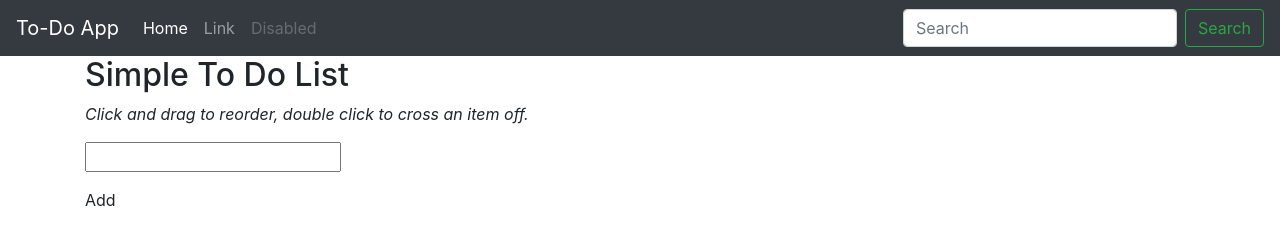
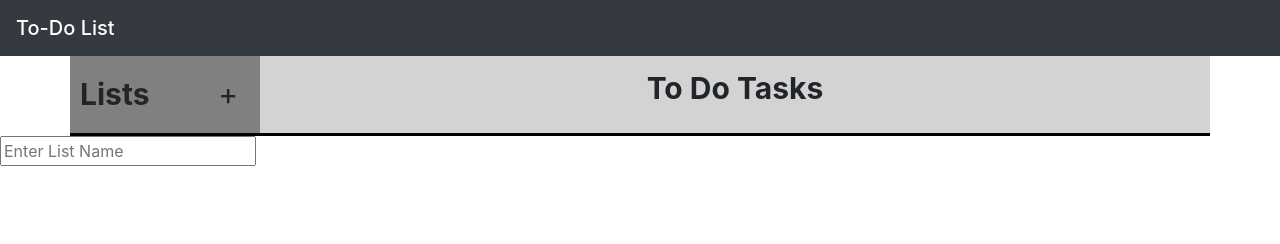
Before and after one commit to devon95/To-Do-List, a plain HTML site: page index.html in a window 1280 px wide. Drawn offline with nearby package versions, Linux system fonts and the light colour scheme.

Commit message:
Added folders and started on add list function

```diff
--- a/index.html
+++ b/index.html
@@ -6,107 +6,48 @@
     <title>To Do App</title>
     <link rel="stylesheet" href="https://stackpath.bootstrapcdn.com/bootstrap/4.4.1/css/bootstrap.min.css"
         integrity="sha384-Vkoo8x4CGsO3+Hhxv8T/Q5PaXtkKtu6ug5TOeNV6gBiFeWPGFN9MuhOf23Q9Ifjh" crossorigin="anonymous">
-    <script src="https://ajax.googleapis.com/ajax/libs/jquery/3.4.1/jquery.min.js"></script>
-    <link rel="stylesheet" href="//code.jquery.com/ui/1.12.1/themes/base/jquery-ui.css">
-    <script src="https://code.jquery.com/ui/1.12.1/jquery-ui.js"></script>
-    <script>
-        class User {
-            constructor(id, lists) {
-                this.id = id;
-                this.lists = lists
-            }
-            addNewList()
-        }
-        class ToDoList {
-            constructor(toDos, id) {
-                this.toDos = toDos;
-                this.id = id;
-                this.toDos = [];
-            }
-            addToDo();
-            removeToDo();
-            getToDo();
-        }
-        class ToDo {
-            constructor(id, text, completed){
-                this.id = id;
-                this.text = text;
-                this.completed = false;
-            }
-            setCompleted();
-            edit();
-        }
-
-
-
-    //     $(document).ready(
-    //         function () {
-    //             $('#button').click(
-    //                 function () {
-    //                     var toAdd = $('input[name=ListItem]').val();
-    //                     $('ol').append('<li>' + toAdd + '</li>');
-    //                 });
-
-    //             $("input[name=ListItem]").keyup(function (event) {
-    //                 if (event.keyCode == 13) {
-    //                     $("#button").click();
-    //                 }
-    //             });
-
-    //             $(document).on('dblclick', 'li', function () {
-    //                 $(this).toggleClass('strike').fadeOut('slow');
-    //             });
-
-    //             $('input').focus(function () {
-    //                 $(this).val('');
-    //             });
-
-    //             $('ol').sortable();
-
-    //         }
-    //     );
-    // </script>
-    <link rel="stylesheet" href="styles.css">
+    <link rel="stylesheet" href="styles/styles.css">
 </head>
 
 <body>
-    <nav class="navbar navbar-expand-lg navbar-dark bg-dark">
-        <button class="navbar-toggler" type="button" data-toggle="collapse" data-target="#navbarTogglerDemo03"
-            aria-controls="navbarTogglerDemo03" aria-expanded="false" aria-label="Toggle navigation">
-            <span class="navbar-toggler-icon"></span>
-        </button>
-        <a class="navbar-brand" href="#">To-Do App</a>
+    <!-- NavBar -->
+    <nav class="navbar navbar-dark bg-dark">
+        <span class="navbar-brand mb-0 h1">To-Do List</span>
+    </nav>
 
-        <div class="collapse navbar-collapse" id="navbarTogglerDemo03">
-            <ul class="navbar-nav mr-auto mt-2 mt-lg-0">
-                <li class="nav-item active">
-                    <a class="nav-link" href="#">Home <span class="sr-only">(current)</span></a>
-                </li>
-                <li class="nav-item">
-                    <a class="nav-link" href="#">Link</a>
-                </li>
-                <li class="nav-item">
-                    <a class="nav-link disabled" href="#" tabindex="-1" aria-disabled="true">Disabled</a>
-                </li>
-            </ul>
-            <form class="form-inline my-2 my-lg-0">
-                <input class="form-control mr-sm-2" type="search" placeholder="Search" aria-label="Search">
-                <button class="btn btn-outline-success my-2 my-sm-0" type="submit">Search</button>
+    <!-- Title Container -->
+    <div class="container">
+        <div class="row">
+            <div class="col-2 list-menu">
+                <div class="list-menu-title">Lists <button class="add-button btn" onclick="addList()">+</button></div>
+            </div>
+            <div class="col to-do-app">
+                <div>
+                    <div class="tasks">To Do Tasks</div>
+
+                </div>
+            </div>
+        </div>
+    </div>
+
+    <!-- Body Container -->
+    <div class="container top-border">
+        <div class="row">
+            <div class="col-2 list-menu">
+                <div id="lists"></div>
+            </div>
+            <div class="col to-do-app">
+                <div>
+                    <div id="tasks"></div>
+                </div>
+            </div>
+        </div>
+    </div>
+    <form>
+        <div class="form-group">
+            <input type="text" id="listName" placeholder="Enter List Name">
+        </div>
     </form>
-        </div>
-    </nav>
-    <div class="container">
-        <h2>Simple To Do List</h2>
-        <p><em>Click and drag to reorder, double click to cross an item off.</em></p>
-
-        <form name="toDoList">
-            <input type="text" name="ListItem" />
-        </form>
-
-        <div id="button">Add</div>
-        <br />
-        <ol></ol>
-
 
 
 
@@ -119,6 +60,7 @@
     <script src="https://stackpath.bootstrapcdn.com/bootstrap/4.4.1/js/bootstrap.min.js"
         integrity="sha384-wfSDF2E50Y2D1uUdj0O3uMBJnjuUD4Ih7YwaYd1iqfktj0Uod8GCExl3Og8ifwB6"
         crossorigin="anonymous"></script>
+    <script src="js/main.js"></script>
 </body>
 
 </html>
--- /dev/null
+++ b/js/main.js
@@ -0,0 +1,8 @@
+function addList() {
+    let newList = document.getElementById('lists').innerHTML += `
+
+    `
+}
+function listName(listName) {
+
+}
--- a/styles.css
+++ /dev/null
@@ -1,15 +0,0 @@
-@import url(https://fonts.googleapis.com/css?family=Open+Sans:400italic,400);
-
-
-
-ol {padding-left: 20px;}
-
-ol li {padding: 5px;color:#000;}
-
-ol li:nth-child(even){background: #dfdfdf;}
-
-.strike{text-decoration: line-through;}
-
-li:hover{
-  cursor: pointer;
- }
--- /dev/null
+++ b/styles/styles.css
@@ -0,0 +1,39 @@
+
+
+.list-menu {
+  background-color: gray;
+  margin: 0;
+  padding: 0;
+}
+.list-menu-title {
+  display: flex;
+  justify-content: space-between;
+  padding: 10px;
+  font-size: 30px;
+  font-weight: bold;
+  align-items: center;
+}
+.to-do-app {
+  background-color: lightgrey;
+}
+.add-button, .add-button:focus {
+  border: none;
+  background-color: gray;
+  font-size: 30px;
+}
+.add-button:hover{
+  background-color: darkgray;
+}
+.tasks{
+  display: flex;
+  flex-direction: column;
+  align-items: center;
+  justify-content: center;
+  align-content: center;
+  font-size: 30px;
+  font-weight: bold;
+  padding: 10px;
+}
+.top-border {
+  border-top: 3px solid black;
+}
```
Also changed, not shown: 1 other file. Lines whose indentation alone changed are shown as unchanged.
